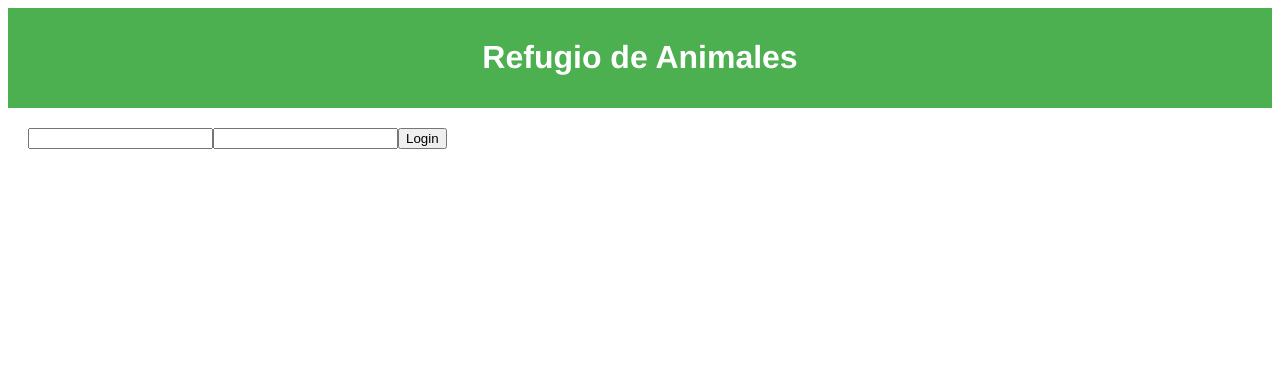
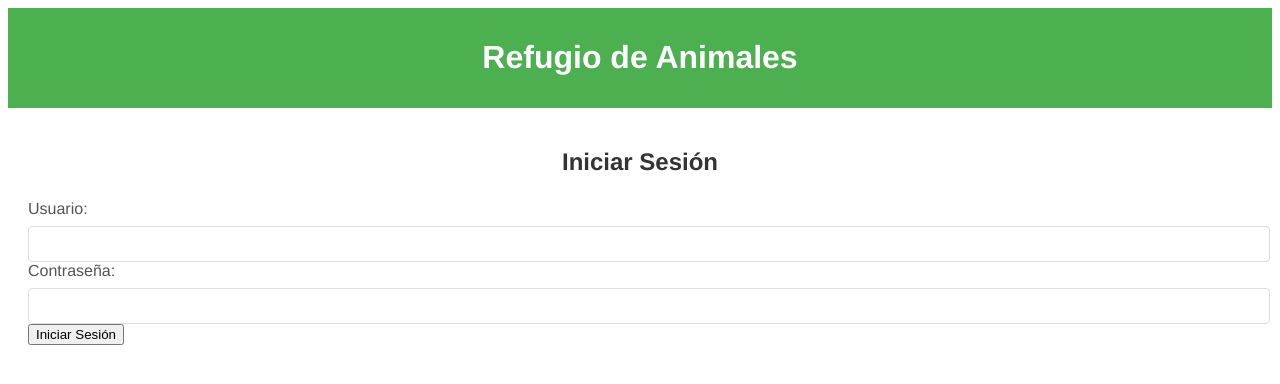
Before and after one commit to dalexach/animal_shelter, a Vue app in the folder frontend/animalshelter/: page /login in a window 1280 px wide. Shown: the top 384 px of the page. Built offline with nearby package versions, Linux system fonts and the light colour scheme.

Commit message:
changes en login page

```diff
--- a/frontend/animalshelter/src/components/Login.vue
+++ b/frontend/animalshelter/src/components/Login.vue
@@ -1,10 +1,18 @@
 <template>
-  <form @submit.prevent="handleSubmit">
-    <input v-model="username" type="text" required>
-    <input v-model="password" type="password" required>
-    <button type="submit">Login</button>
-    <p v-if="error" class="error">{{ error }}</p>
-  </form>
+  <div class="login">
+    <h2>Iniciar Sesión</h2>
+    <form @submit.prevent="handleSubmit">
+      <div>
+        <label for="username">Usuario:</label>
+        <input type="text" id="username" v-model="username" required>
+      </div>
+      <div>
+        <label for="password">Contraseña:</label>
+        <input type="password" id="password" v-model="password" required>
+      </div>
+      <button type="submit">Iniciar Sesión</button>
+    </form>
+  </div>
 </template>
 
 <script>
@@ -38,3 +46,65 @@ export default {
   }
 }
 </script>
+
+<style scoped>
+.login-container {
+  max-width: 400px;
+  margin: 2rem auto;
+  padding: 2rem;
+  border: 1px solid #ddd;
+  border-radius: 8px;
+  box-shadow: 0 2px 4px rgba(0, 0, 0, 0.1);
+  background-color: #fff;
+}
+
+h2 {
+  text-align: center;
+  color: #333;
+  margin-bottom: 1.5rem;
+}
+
+.login-form {
+  display: flex;
+  flex-direction: column;
+}
+
+.form-group {
+  margin-bottom: 1rem;
+}
+
+label {
+  display: block;
+  margin-bottom: 0.5rem;
+  color: #555;
+}
+
+input {
+  width: 100%;
+  padding: 0.5rem;
+  border: 1px solid #ddd;
+  border-radius: 4px;
+  font-size: 1rem;
+}
+
+.login-button {
+  background-color: #4CAF50;
+  color: white;
+  padding: 0.75rem;
+  border: none;
+  border-radius: 4px;
+  cursor: pointer;
+  font-size: 1rem;
+  transition: background-color 0.3s;
+}
+
+.login-button:hover {
+  background-color: #45a049;
+}
+
+.error-message {
+  color: #ff0000;
+  text-align: center;
+  margin-top: 1rem;
+}
+</style>
```
